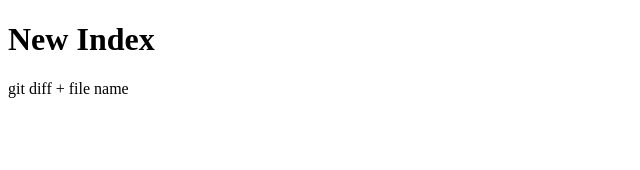
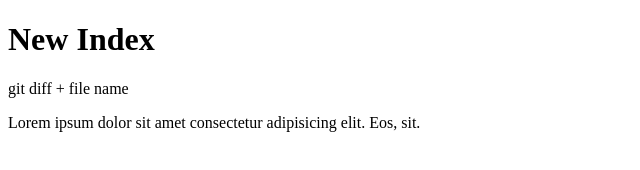
Before and after one commit to NguyenThanhTrinh275/demo-git, a plain HTML site: page newIndex.html in a window 1280 px wide. Shown: the whole page, without its empty margins (0-640 px from the left). Drawn offline with Linux system fonts and the light colour scheme.

Commit message:
Add p lorem10

```diff
--- a/newIndex.html
+++ b/newIndex.html
@@ -8,5 +8,8 @@
     <body>
         <h1>New Index</h1>
         <p>git diff + file name</p>
+        <p>
+            Lorem ipsum dolor sit amet consectetur adipisicing elit. Eos, sit.
+        </p>
     </body>
 </html>
```
